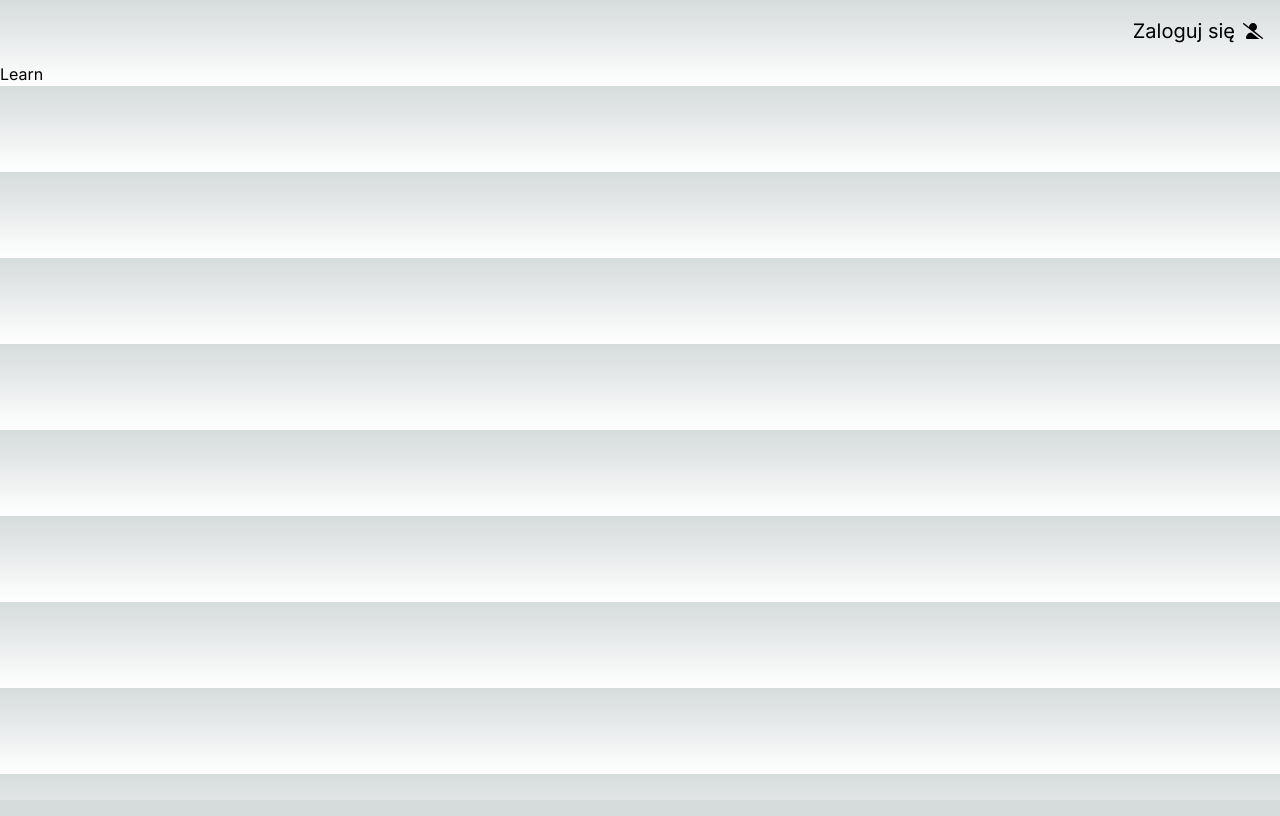
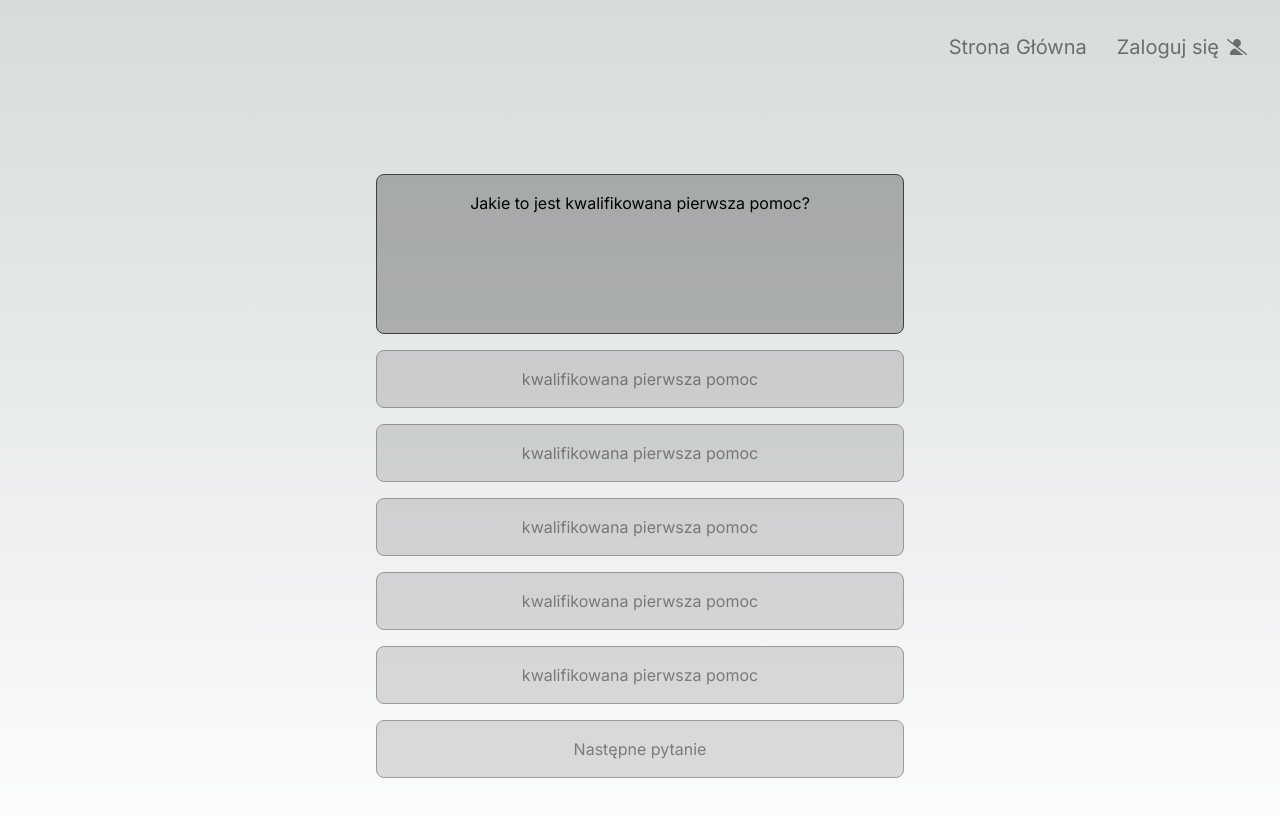
Before and after one commit to MatMadProject/kpp-test-app, a Next.js app: page /learn in a window 1280 px wide. Shown: the top 816 px of the page. Built offline with nearby package versions, Linux system fonts and the light colour scheme.

Commit message:
page test, add layout quetion

```diff
--- /dev/null
+++ b/src/app/components/AnswerLabel/AnswerLabel.tsx
@@ -0,0 +1,11 @@
+interface AnswerLabelProps {
+  asnwerValue: string;
+}
+
+export default function AnswerLabel({ asnwerValue }: AnswerLabelProps) {
+  return (
+    <div className="opacity-50 w-1/2 text-center p-4 rounded-lg border border-neutral-700 bg-neutral-800/30 hover:opacity-100">
+      <p>{asnwerValue}</p>
+    </div>
+  );
+}
--- /dev/null
+++ b/src/app/components/AnswerLabel/index.ts
@@ -0,0 +1,3 @@
+import AnswerLabel from "./AnswerLabel";
+
+export default AnswerLabel;
--- a/src/app/components/Navigation/Navigation.tsx
+++ b/src/app/components/Navigation/Navigation.tsx
@@ -1,8 +1,14 @@
 import { FaUserSlash } from "react-icons/fa6";
 export default function Navigation() {
   return (
-    <div className="flex gap-3 items-center justify-end p-2 text-xl opacity-50 hover:opacity-100">
-      <div className="flex gap-2 items-center justify-end text-xl p-2 rounded-lg border border-transparent transition-colors hover:border-gray-300 hover:bg-gray-100 hover:dark:border-neutral-700 hover:dark:bg-neutral-800/30">
+    <div className="flex gap-3 items-center justify-end p-2 text-xl">
+      <a
+        href="/"
+        className="opacity-50 p-2 rounded-lg border border-transparent transition-colors hover:border-gray-300 hover:bg-gray-100 hover:dark:border-neutral-700 hover:dark:bg-neutral-800/30 hover:opacity-100"
+      >
+        Strona Główna
+      </a>
+      <div className="opacity-50 flex gap-2 items-center justify-end text-xl p-2 rounded-lg border border-transparent transition-colors hover:border-gray-300 hover:bg-gray-100 hover:dark:border-neutral-700 hover:dark:bg-neutral-800/30 hover:opacity-100">
         Zaloguj się <FaUserSlash />
       </div>
     </div>
--- /dev/null
+++ b/src/app/components/NavigationButton/NavigationButton.tsx
@@ -0,0 +1,11 @@
+interface NavigationButtonProps {
+  value: string;
+}
+
+export default function NavigationButton({ value }: NavigationButtonProps) {
+  return (
+    <button className="opacity-50 w-1/2 text-center p-4 rounded-lg border border-neutral-700 bg-neutral-800/30 hover:opacity-100">
+      {value}
+    </button>
+  );
+}
--- /dev/null
+++ b/src/app/components/NavigationButton/index.ts
@@ -0,0 +1,3 @@
+import NavigationButton from "./NavigationButton";
+
+export default NavigationButton;
--- /dev/null
+++ b/src/app/components/QuestionLabel/QuestionLabel.tsx
@@ -0,0 +1,11 @@
+interface QuestionLabelProps {
+  value: string;
+}
+
+export default function QuestionLabel({ value }: QuestionLabelProps) {
+  return (
+    <div className="w-1/2 min-h-40 text-center p-4 rounded-lg border border-neutral-700 bg-neutral-800/30">
+      <p>{value}</p>
+    </div>
+  );
+}
--- /dev/null
+++ b/src/app/components/QuestionLabel/index.ts
@@ -0,0 +1,3 @@
+import QuestionLabel from "./QuestionLabel";
+
+export default QuestionLabel;
--- a/src/app/layout.tsx
+++ b/src/app/layout.tsx
@@ -19,8 +19,10 @@ export default function RootLayout({
   return (
     <html lang="pl">
       <body className={inter.className}>
-        <Navigation />
-        {children}
+        <main className="flex min-h-screen flex-col  p-4">
+          <Navigation />
+          {children}
+        </main>
       </body>
     </html>
   );
--- a/src/app/learn/page.tsx
+++ b/src/app/learn/page.tsx
@@ -1,3 +1,17 @@
+import AnswerLabel from "../components/AnswerLabel";
+import NavigationButton from "../components/NavigationButton";
+import QuestionLabel from "../components/QuestionLabel";
+
 export default function Page() {
-  return <div>Learn</div>;
+  return (
+    <div className="flex flex-col gap-4  items-center p-24">
+      <QuestionLabel value="Jakie to jest kwalifikowana pierwsza pomoc?" />
+      <AnswerLabel asnwerValue="kwalifikowana pierwsza pomoc" />
+      <AnswerLabel asnwerValue="kwalifikowana pierwsza pomoc" />
+      <AnswerLabel asnwerValue="kwalifikowana pierwsza pomoc" />
+      <AnswerLabel asnwerValue="kwalifikowana pierwsza pomoc" />
+      <AnswerLabel asnwerValue="kwalifikowana pierwsza pomoc" />
+      <NavigationButton value="Następne pytanie" />
+    </div>
+  );
 }
--- a/src/app/page.tsx
+++ b/src/app/page.tsx
@@ -2,9 +2,9 @@ import Image from "next/image";
 
 export default function Home() {
   return (
-    <main className="flex min-h-screen flex-col items-center justify-between p-24">
+    <div className="flex flex-col gap-44 items-center p-24">
       <div className="relative z-[-1] flex place-items-center before:absolute before:h-[300px] before:w-full before:-translate-x-1/2 before:rounded-full before:bg-gradient-radial before:from-white before:to-transparent before:blur-2xl before:content-[''] after:absolute after:-z-20 after:h-[180px] after:w-full after:translate-x-1/3 after:bg-gradient-conic after:from-sky-200 after:via-blue-200 after:blur-2xl after:content-[''] before:dark:bg-gradient-to-br before:dark:from-transparent before:dark:to-blue-700 before:dark:opacity-10 after:dark:from-sky-900 after:dark:via-[#0141ff] after:dark:opacity-40 sm:before:w-[480px] sm:after:w-[240px] before:lg:h-[360px]">
-        <div className="flex flex-col gap-2 text-center justify-between">
+        <div className="flex flex-col gap-2 text-center jus">
           <h1 className="text-5xl font-bold">KPP</h1>
           <h2 className="opacity-50">Kwalifikowana Pierwsza Pomoc</h2>
 
@@ -83,6 +83,6 @@ export default function Home() {
           </p>
         </a>
       </div>
-    </main>
+    </div>
   );
 }
```
Also changed, not shown: src/app/components/Container/Container.tsx (added).
